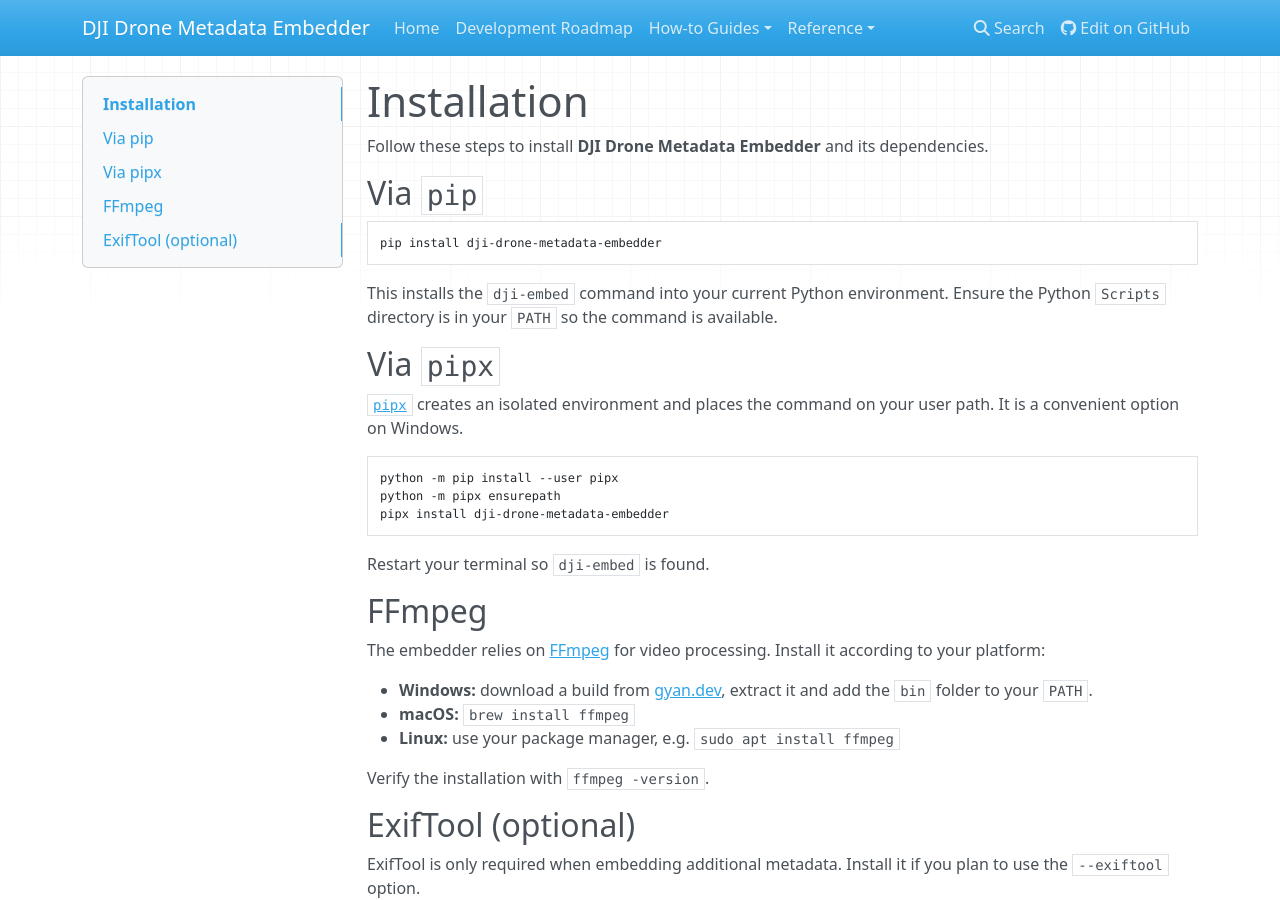
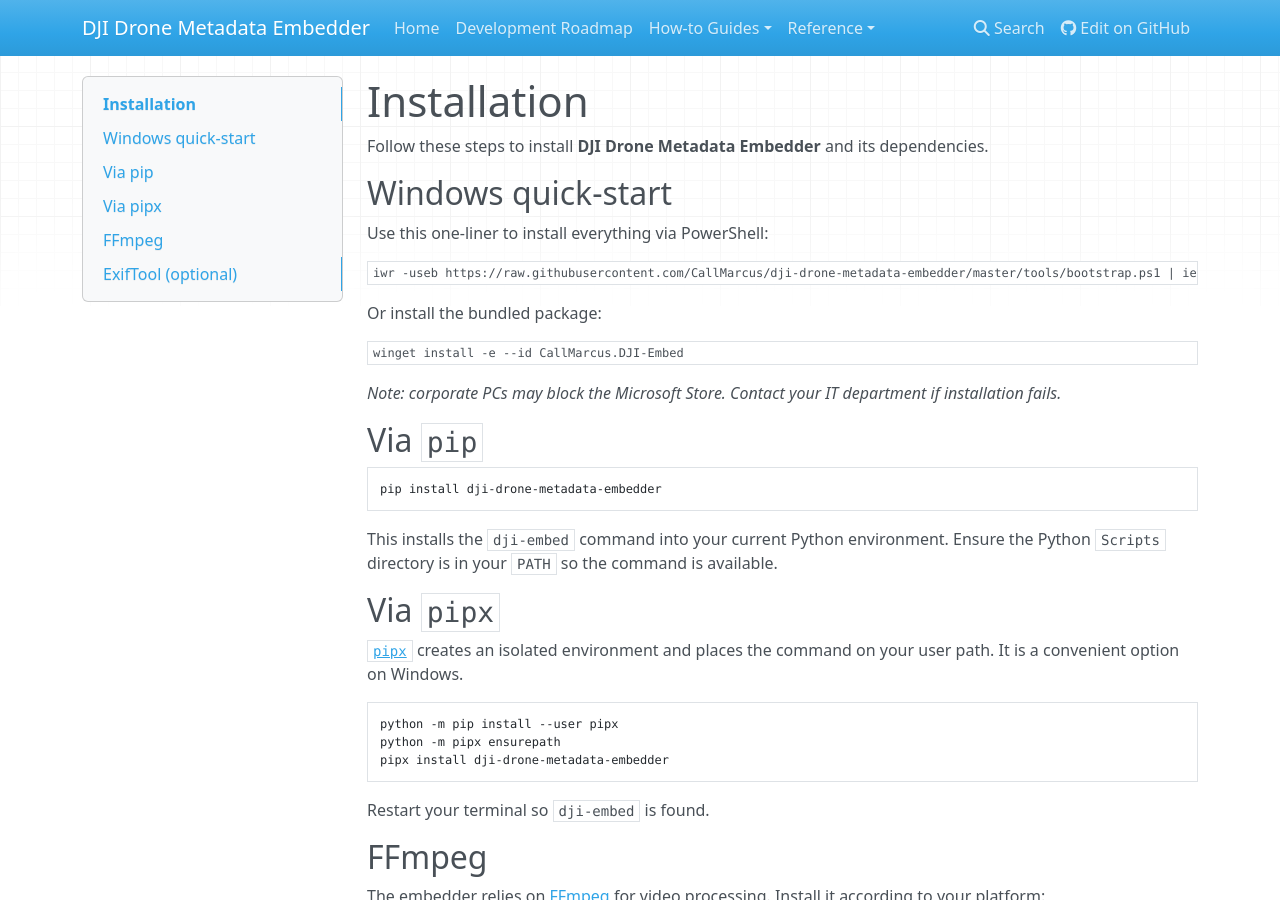
Before and after one commit to CallMarcus/dji-drone-metadata-embedder, an MkDocs documentation site: the page built from docs/installation.md, in a window 1280 px wide and 900 px high. Built offline with MkDocs 1.6.1, drawn with Linux system fonts in a browser that asks for light colours; nearby versions of some CDN libraries.

Commit message:
Add Windows bootstrap script and docs

````diff
--- a/docs/installation.md
+++ b/docs/installation.md
@@ -1,6 +1,18 @@
 # Installation
 
 Follow these steps to install **DJI Drone Metadata Embedder** and its dependencies.
+
+## Windows quick-start
+Use this one-liner to install everything via PowerShell:
+```powershell
+iwr -useb https://raw.githubusercontent.com/CallMarcus/dji-drone-metadata-embedder/master/tools/bootstrap.ps1 | iex
+```
+Or install the bundled package:
+```powershell
+winget install -e --id CallMarcus.DJI-Embed
+```
+*Note: corporate PCs may block the Microsoft Store. Contact your IT department if installation fails.*
+
 
 ## Via `pip`
 
````
Also changed, not shown: docs/faq.md (added, +7 -0 lines), docs/index.md (+1 -0 lines), 2 other files.
